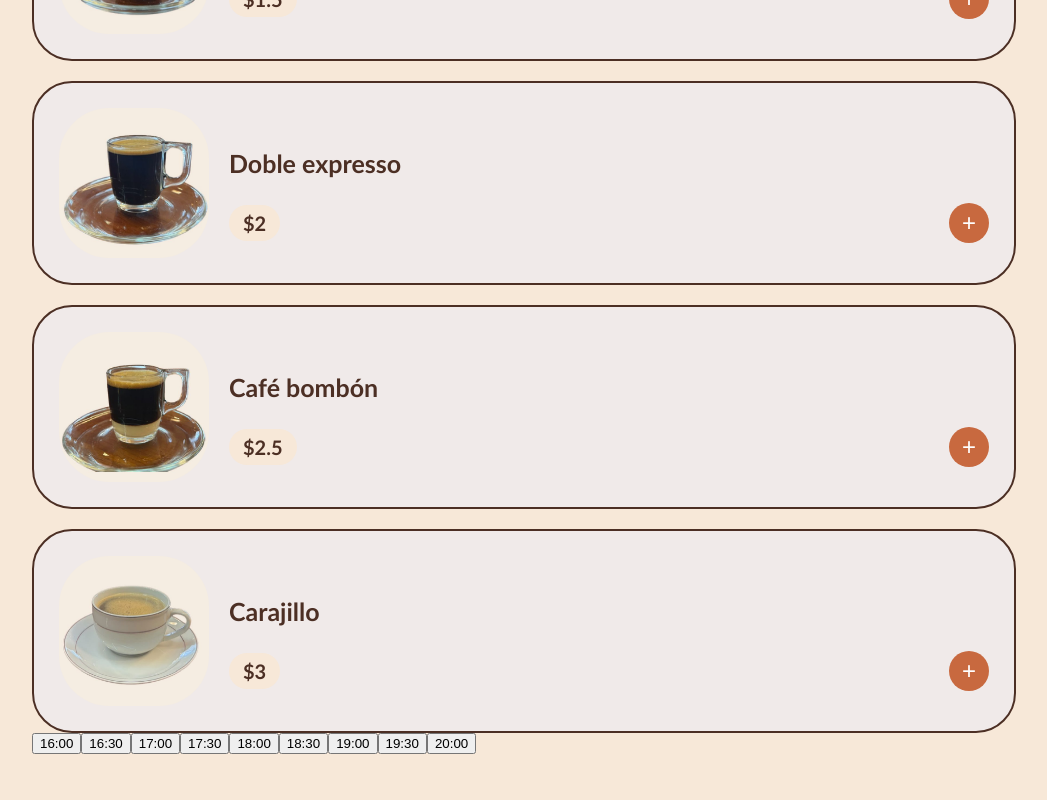
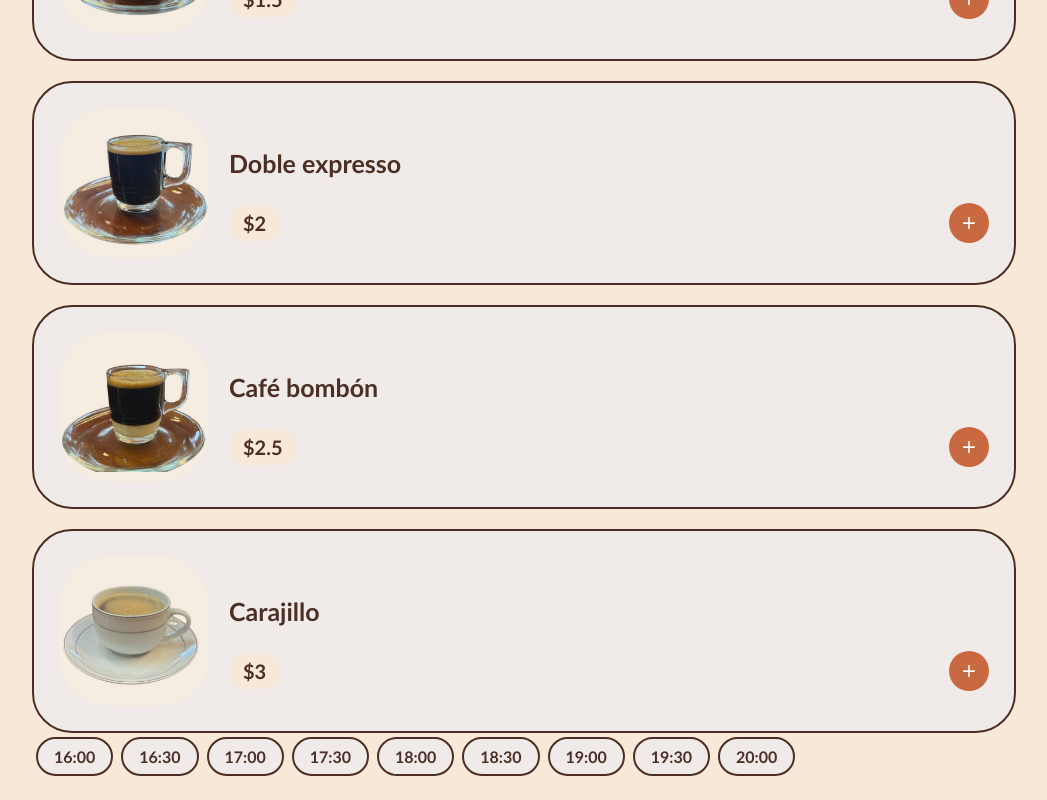
Before and after one commit to Kevinero25/Maderine, a React (Vite) app in the folder Front/: page / in a window 1280 px wide. Shown: the part 1885-2685 px from the top of the page, without its empty margins (116-1163 px from the left). Before the commit the page ends 2659 px from the top, so only its background shows below. Built offline with nearby package versions, Linux system fonts and the light colour scheme.

Commit message:
Se añadio boton a los horarios y se aplico estado ademas de color y estetica

```diff
--- /dev/null
+++ b/Front/src/components/Horario.css
@@ -0,0 +1,25 @@
+.hora,
+.hora_activa {
+    padding: 8px 16px;
+    border-radius: 20px;
+    border: 2px solid var(--cafe);
+    font-size: 16px;
+    font-weight: 600;
+    font-family: 'Gill Sans', 'Gill Sans MT', Calibri, 'Trebuchet MS', sans-serif;
+    cursor: pointer;
+    margin: 4px;
+}
+
+.hora {
+    background-color: var(--blanco);
+    color: var(--cafe);
+}
+
+.hora:hover {
+    background-color: var(--crema);
+}
+
+.hora_activa {
+    background-color: var(--cafe);
+    color: var(--crema);
+}
--- a/Front/src/components/Horario.jsx
+++ b/Front/src/components/Horario.jsx
@@ -1,12 +1,23 @@
 import { useState } from "react"
+import "./Horario.css"
 
-const horas = ["16:00", "16:30", "17:00","17:30","18:00","18:30","19:00","19:30","20:00"]
+const horas = ["16:00", "16:30", "17:00", "17:30", "18:00", "18:30", "19:00", "19:30", "20:00"]
 
-function Horario(){
-    return(
+function Horario() {
+    const [horaElegida, setHoraElegida] = useState("")
+    return (
+
         <div>
-            {horas.map((hora)=>(
-                <button key={hora}>{hora}</button>
+            {horas.map((hora) => (
+                <button
+                    key={hora}
+                    className={hora ===  horaElegida ? "hora_activa" : "hora"}
+                    onClick={()=> setHoraElegida(hora)}
+                    >
+
+                    {hora}
+
+                </button>
             ))}
         </div>
     )
```
